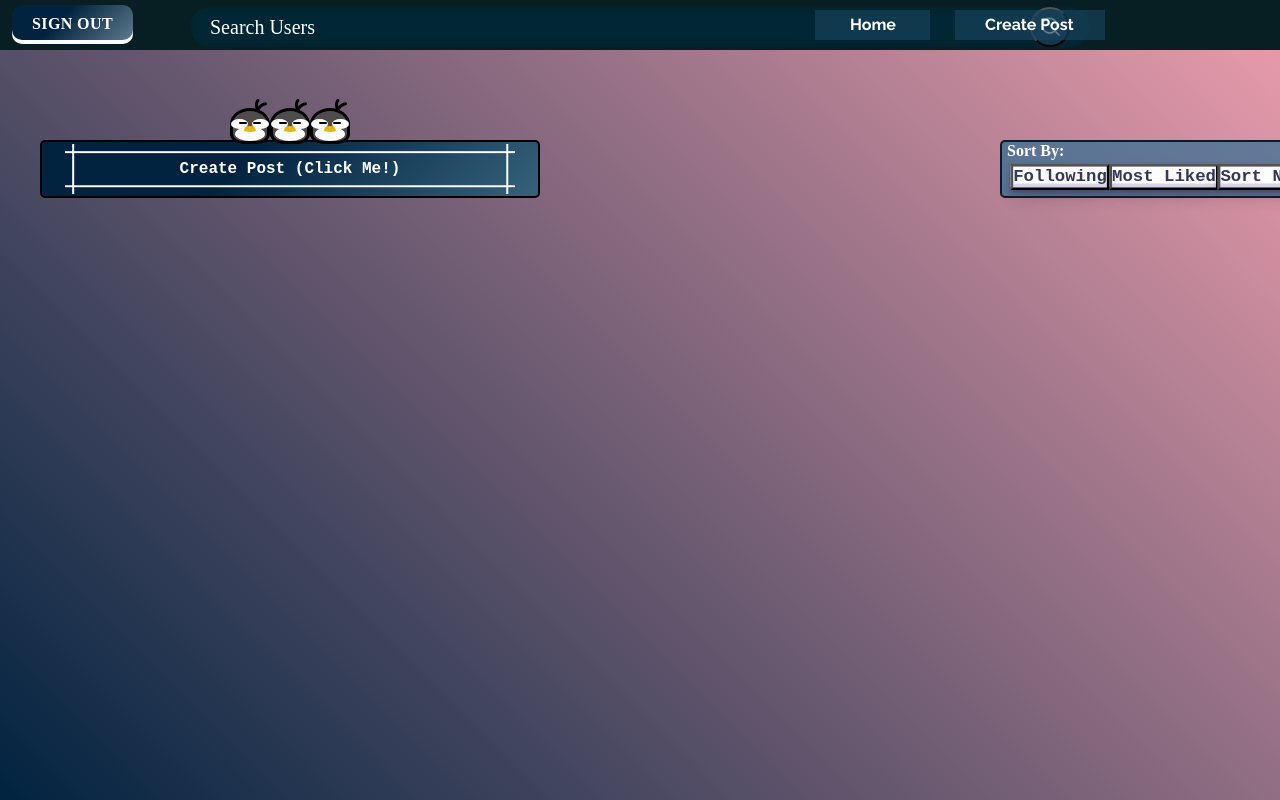
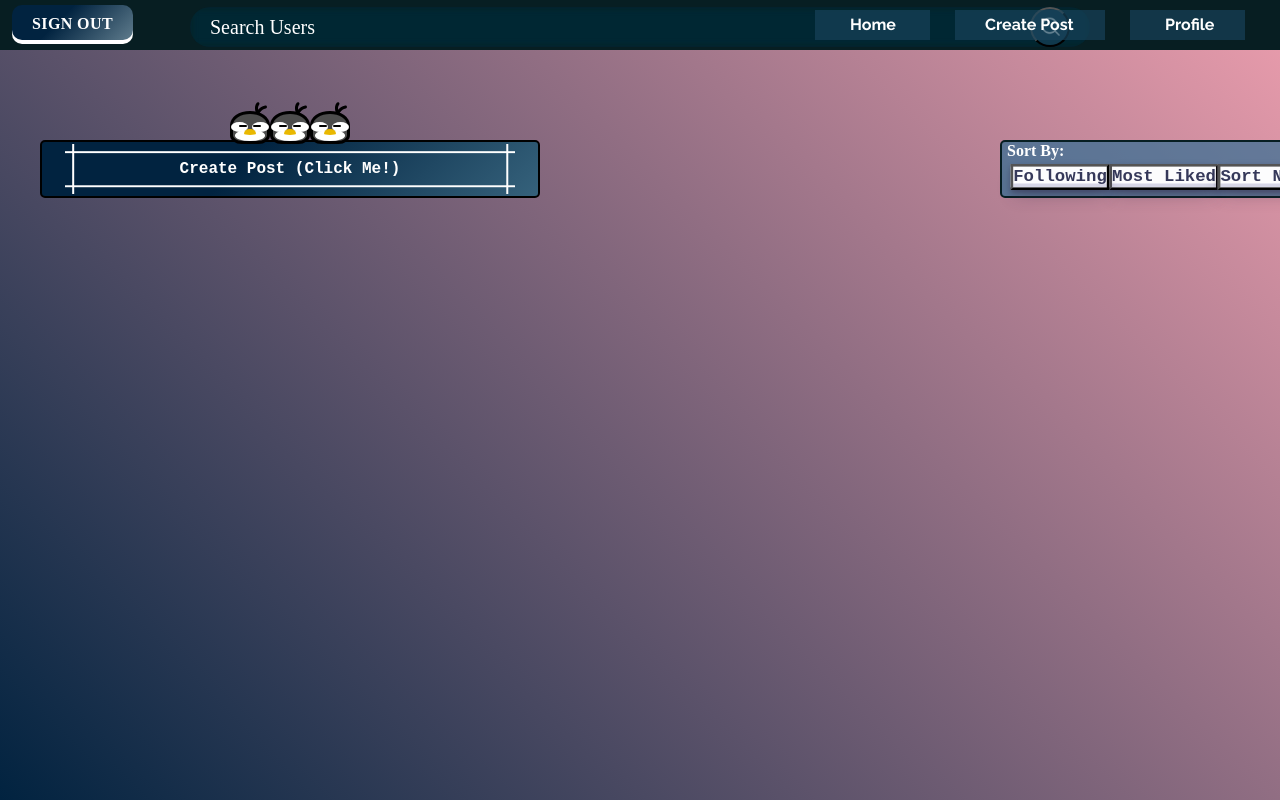
Before and after one commit to daceCS/ReFrame-React, a React (Vite) app in the folder frontend/: page / in a window 1280 px wide. Shown: the top 800 px of the page. Built offline with nearby package versions, Linux system fonts and the light colour scheme.

Commit message:
Update SideBar.jsx

```diff
--- a/frontend/src/Components/SideBar.jsx
+++ b/frontend/src/Components/SideBar.jsx
@@ -4,12 +4,16 @@ function SideBar() {
     <aside>
       <div className="menu-div">
         <nav >
-          <a href="/feed" id="home-link" className="menu">
+        <a href="/users/poopyThai" id="profile-link" className="profile">
+            Profile
+          </a>
+          <a href="/" id="home-link" className="menu">
             Home
           </a>
-          <a href="/createPost" id="new-post-link" className="createButton">
+          <a href="/upload" id="new-post-link" className="createButton">
             Create Post
           </a>
+
         </nav>
       </div>
     </aside>
```
